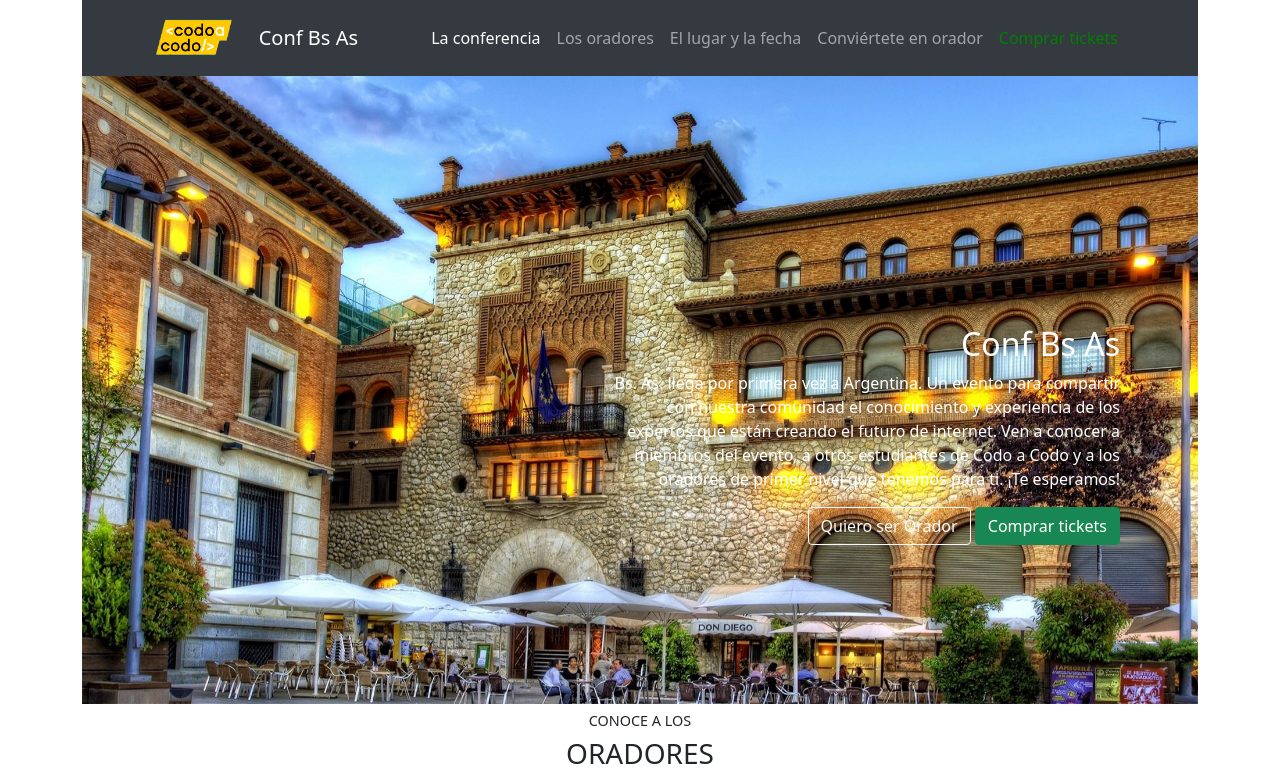
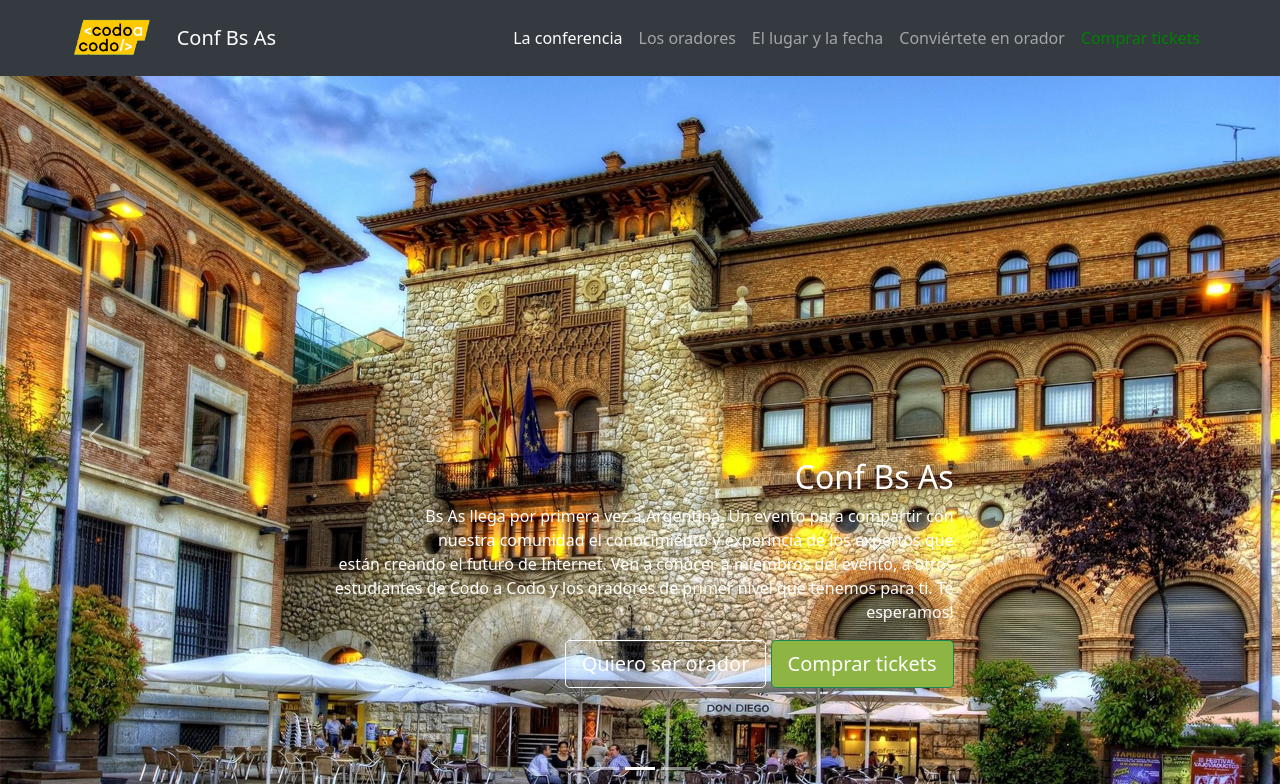
Before and after one commit to Julia1959/TpIntegrador-1, a plain HTML site: page index.html in a window 1280 px wide. Both pictures are taken after a click on the link "La conferencia". Shown: the top 784 px of the page. Drawn offline with nearby package versions, Linux system fonts and the light colour scheme.

Commit message:
actualizando

```diff
--- a/index.html
+++ b/index.html
@@ -11,7 +11,7 @@
     <title>TP Integrador Front End</title>
   </head>
 
-  <body class="container">
+  <body>
     <header>
       <!-- inicio nav boostrap-->
       <nav class="navbar navbar-expand-lg navbar-dark text-white" id="color-fondoNav">
@@ -48,35 +48,72 @@
     </header>
 
 
-    <main class= "padre-flex">
-            <div class="contenedor-carrousel">
-        <!--inicio carrousel-->
-        <div id="carouselExampleSlidesOnly" class="carousel slide" data-bs-ride="carousel">
+    <main>
+      <!-- inicio carrousel-->
+      <div id="carouselExampleCaptions" class="carousel slide" data-bs-ride="carousel">
+        <div class="carousel-indicators">
+          <button type="button" data-bs-target="#carouselExampleCaptions" data-bs-slide-to="0" class="active" aria-current="true" aria-label="Slide 1"></button>
+          <button type="button" data-bs-target="#carouselExampleCaptions" data-bs-slide-to="1" aria-label="Slide 2"></button>
+          <button type="button" data-bs-target="#carouselExampleCaptions" data-bs-slide-to="2" aria-label="Slide 3"></button>
+        </div>
         <div class="carousel-inner">
           <div class="carousel-item active">
             <img src="img/ba1.jpg" class="d-block w-100" alt="ba1">
+            <div class="carousel-caption d-none d-md-block">
+              <div class="carousel-caption  d-md-block ml-auto text-end  mb-5">
+                <h2>Conf Bs As</h2>
+                <p>Bs As llega por primera vez a Argentina. Un evento para compartir con
+                  <br>nuestra comunidad el conocimiento y experincia de los expertos que
+                  <br>están creando el futuro de Internet. Ven a conocer a miembros del
+                  evento, a otros estudiantes de Codo a Codo y los oradores de primer
+                nivel que tenemos para ti. Te esperamos!</p>
+                <button type="button" class="btn btn-outline-info btn-lg">Quiero ser orador</button>
+                <button type="button" class="btn btn-success btn-lg">Comprar tickets</button>
+              </div>
+            </div>
           </div>
           <div class="carousel-item">
             <img src="img/ba2.jpg" class="d-block w-100" alt="ba2">
+            <div class="carousel-caption d-none d-md-block">
+              <div class="carousel-caption  d-md-block ml-auto text-end  mb-5">
+                <h2>Conf Bs As</h2>
+                <p>Bs As llega por primera vez a Argentina. Un evento para compartir con
+                  <br>nuestra comunidad el conocimiento y experincia de los expertos que
+                  <br>están creando el futuro de Internet. Ven a conocer a miembros del
+                  evento, a otros estudiantes de Codo a Codo y los oradores de primer
+                nivel que tenemos para ti. Te esperamos!</p>
+                <button type="button" class="btn btn-outline-info btn-lg">Quiero ser orador</button>
+                <button type="button" class="btn btn-success btn-lg">Comprar tickets</button>
+              </div>
+            </div>
           </div>
           <div class="carousel-item">
             <img src="img/ba3.jpg" class="d-block w-100" alt="ba3">
+            <div class="carousel-caption d-none d-md-block">
+              <div class="carousel-caption  d-md-block ml-auto text-end  mb-5">
+                <h2>Conf Bs As</h2>
+                <p>Bs As llega por primera vez a Argentina. Un evento para compartir con
+                  <br>nuestra comunidad el conocimiento y experincia de los expertos que
+                  <br>están creando el futuro de Internet. Ven a conocer a miembros del
+                  evento, a otros estudiantes de Codo a Codo y los oradores de primer
+                nivel que tenemos para ti. Te esperamos!</p>
+                <button type="button" class="btn btn-outline-info btn-lg">Quiero ser orador</button>
+                <button type="button" class="btn btn-success btn-lg">Comprar tickets</button>
               </div>
             </div>
           </div>
-        <!--fin carrousel-->
         </div>
+        <button class="carousel-control-prev" type="button" data-bs-target="#carouselExampleCaptions" data-bs-slide="prev">
+          <span class="carousel-control-prev-icon" aria-hidden="true"></span>
+          <span class="visually-hidden">Previous</span>
+        </button>
+        <button class="carousel-control-next" type="button" data-bs-target="#carouselExampleCaptions" data-bs-slide="next">
+          <span class="carousel-control-next-icon" aria-hidden="true"></span>
+          <span class="visually-hidden">Next</span>
+        </button>
+      </div>
+      <!-- fin carrousel -->
 
-      <div class="caja-texto">
-        <h2>Conf Bs As</h2>
-        <p>Bs. As. llega por primera vez a Argentina. Un evento para compartir con nuestra comunidad el conocimiento y experiencia de los expertos que están creando el futuro de internet. Ven a conocer a miembros del evento, a otros estudiantes de Codo a Codo y a los oradores de primer nivel que tenemos para ti. ¡Te esperamos!</p>
-        <div>
-          <button type="button" class="btn btn-outline-light">Quiero ser Orador</button>
-          <button type="button" class="btn btn-success">Comprar tickets</button>
-        </div>
-
-
-      </div>
     </main>
 
     <section>
@@ -85,11 +122,11 @@
         <h3>ORADORES</h3>
       </div>
 
-      <div id="margenes-contenedor-cards">
+      <div class="container">
         <!--inicia grupo cards boostrap-->
         <div class="card-group">
           <div class="card">
-            <img src="img/steve.jpg" class="card-img-top" alt="Steve Jobs" height="250px" >
+            <img src="img/steve-645.jpg" class="card-img-top" alt="Steve Jobs"  >
             <!--badges-->
             <div class="contenedor-badges">
               <span class="badge bg-warning text-dark">Java Script</span>
@@ -102,7 +139,7 @@
             </div>
           </div>
           <div class="card">
-            <img src="img/bill.jpg" class="card-img-top" alt="Bill Gates" height="250px">
+            <img src="img/bill.jpg" class="card-img-top" alt="Bill Gates" >
              <!--badges-->
              <div class="contenedor-badges">
               <span class="badge bg-warning text-dark">Java Script</span>
@@ -115,7 +152,7 @@
             </div>
           </div>
           <div class="card">
-            <img src="img/ada.jpeg" class="card-img-top" alt="Ada Lovelace" height="250px">
+            <img src="img/ada.jpeg" class="card-img-top" alt="Ada Lovelace" >
              <!--badges-->
              <div class="contenedor-badges">
               <span class="badge bg-secondary">Java Script</span>
@@ -161,9 +198,10 @@
 
 
     </section>
+
     <!--inicio form-->
     <section>
-      <div class="contenedor-form">
+
         <div class="row g-3">
           <div class="col">
             <input type="text" class="form-control" placeholder="Nombre" aria-label="First name">
@@ -183,7 +221,7 @@
 
           </div>
         </div>
-      </div>
+
 
     </section>
     <!--fin form-->
@@ -212,20 +250,9 @@
         <div class="col" >
           <a class="nav-link"  href="#"> Estudiantes</a>
         </div>
-
-
       </div>
 
     </footer>
-
-
-
-
-
-    <!-- fin div contenedor principal-->
-
-
-
 
 
     <!-- Optional JavaScript; choose one of the two! -->
--- a/style.css
+++ b/style.css
@@ -15,20 +15,14 @@
     margin-left: 60px;
 }
 
-.padre-flex{
-    display: flex;
-    flex-direction: column;
+.btn-outline-info{
+    color:white;
+    border-color:white;
 }
 
-.caja-texto{
-    width:520px;
-    text-align:right;
-    color:white;
-    position:absolute;
-    top:325px;
-    left: 600px;
 
-}
+
+
 #titulo-section{
     text-align: center;
     padding:0.5em;
@@ -65,9 +59,10 @@ section > div#titulo-section > h6{
  }
 
 
+
 .col-6{
     height:350px;
-    background-color: rgb(52, 58, 64);
+    /*background-color: rgb(52, 58, 64);*/
     margin-top:15px;
 
 }
@@ -99,17 +94,17 @@ section > div#titulo-section > h6{
 
 }
 
-.contenedor-form{
-    width:600px;
-    margin-left: auto;
-    margin-right: auto;
-    /*height: 400px;
-    background-color: cornflowerblue;*/
+
+
+
+.btn-success{
+    background-color:rgb(142,180,68);
+    /*width: 100%;*/
+
 }
 
 .btn-enviar{
-    width: 600px;
-    background-color:rgb(142,180,68);
+    width:100%;
 }
 
 
@@ -140,3 +135,28 @@ footer > div.row > div.col > a{
 footer > div.row{
     justify-content: center;
 }
+
+
+
+ /* ... MEDIA QUERY... */
+
+
+ /*Small devices (landscape phones, less than 768px)*/
+ /*
+ @media (max-width: 767.98px) {
+     body{
+         background-color: darkblue;
+
+        }
+        .row-padreFlex{
+            display:flex;
+            flex-wrap:wrap;
+
+        }
+
+     }
+
+
+
+  }
+  */
```
Also changed, not shown: img/steve-645.jpg (added). Lines whose indentation alone changed are shown as unchanged.
